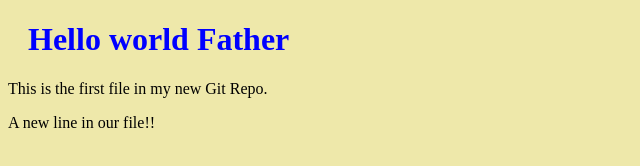
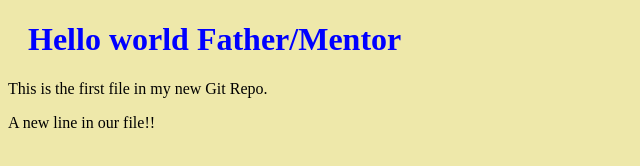
Before and after one commit to haslingfield/hello-world, a plain HTML site: page index.html in a window 1280 px wide. Shown: the whole page, without its empty margins (0-640 px from the left). Drawn offline with Linux system fonts and the light colour scheme.

Commit message:
Update index.html

```diff
--- a/index.html
+++ b/index.html
@@ -6,7 +6,7 @@
 </head>
 <body>
 
-<h1 style=''>Hello world Father</h1>
+<h1 style=''>Hello world Father/Mentor</h1>
 <p>This is the first file in my new Git Repo.</p>
 <p>A new line in our file!!</p>
 
```
